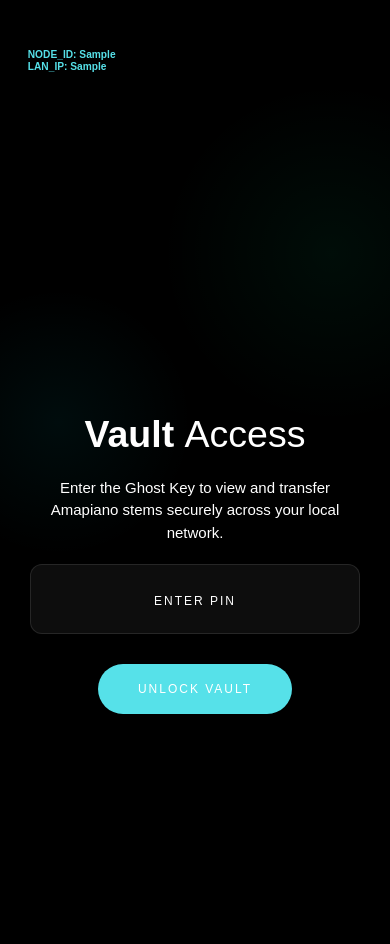
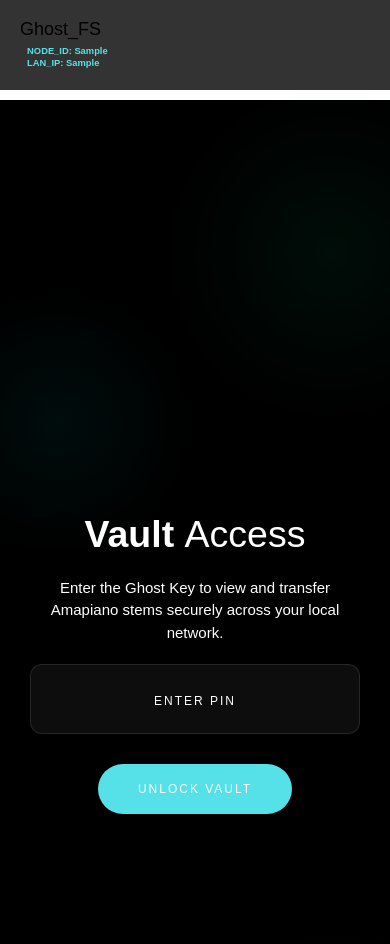
Before and after one commit to thulanesigasa/ghost_fileshuttler, a Flask app: template app/templates/index.html in a window 390 px wide. Before the commit the page ends 714 px from the top, so only its background shows below. Run offline with Flask 3, Linux system fonts and the light colour scheme; the template is opened without the code that fills it: most values are stand-ins (such as "Sample title", 1, 10 or a date in 2020); some libraries are stand-ins or nearby versions.

Commit message:
Fix: Added mobile header padding to prevent content overlap

```diff
--- a/app/static/css/styles.css
+++ b/app/static/css/styles.css
@@ -6,7 +6,7 @@
     --accent-hover: #00c3cf;
     --text-primary: #ffffff;
     --text-secondary: #94a0b8;
-    --error: #ff4a4a;
+    --error: #00c3cf;
     --success: #00ff9d;
     --font-family: 'Outfit', sans-serif;
     --transition: all 0.3s cubic-bezier(0.25, 0.8, 0.25, 1);
@@ -458,6 +458,22 @@ input[type="password"]:focus {
         margin-bottom: 20px !important;
     }
 
+    .mil-content {
+        padding-top: 100px !important;
+    }
+
+    .mil-frame-top {
+        padding: 20px !important;
+        background: rgba(0, 0, 0, 0.8) !important;
+        backdrop-filter: blur(10px) !important;
+        -webkit-backdrop-filter: blur(10px) !important;
+    }
+
+    .mil-menu-btn {
+        font-size: 11px !important;
+        line-height: 1.4 !important;
+    }
+
     .auth-card {
         padding: 1.5rem !important;
     }
@@ -538,7 +554,7 @@ input[type="password"]:focus {
 }
 
 .mil-modal-icon {
-    color: #ff4a4a;
+    color: #00c3cf;
 }
 
 .mil-modal-actions {
@@ -558,7 +574,7 @@ input[type="password"]:focus {
 }
 
 .mil-modal-btn-main {
-    background: #ff4a4a !important;
+    background: #00c3cf !important;
     color: #fff !important;
     width: auto !important;
     padding: 0 30px !important;
@@ -568,7 +584,7 @@ input[type="password"]:focus {
 }
 
 .mil-modal-btn-main:hover {
-    background: #ff6060 !important;
+    background: #00f0ff !important;
     transform: translateY(-2px);
 }
 
```
